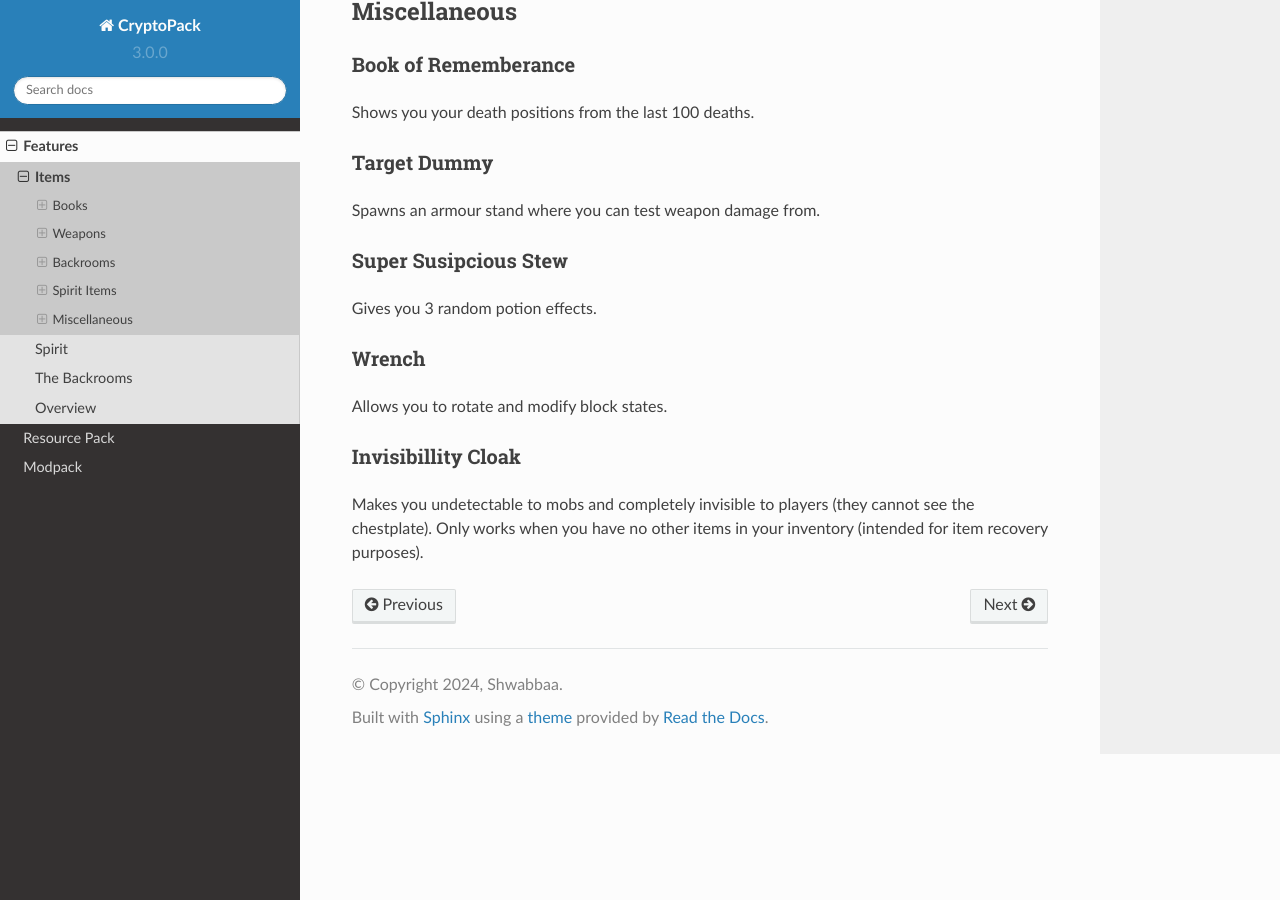
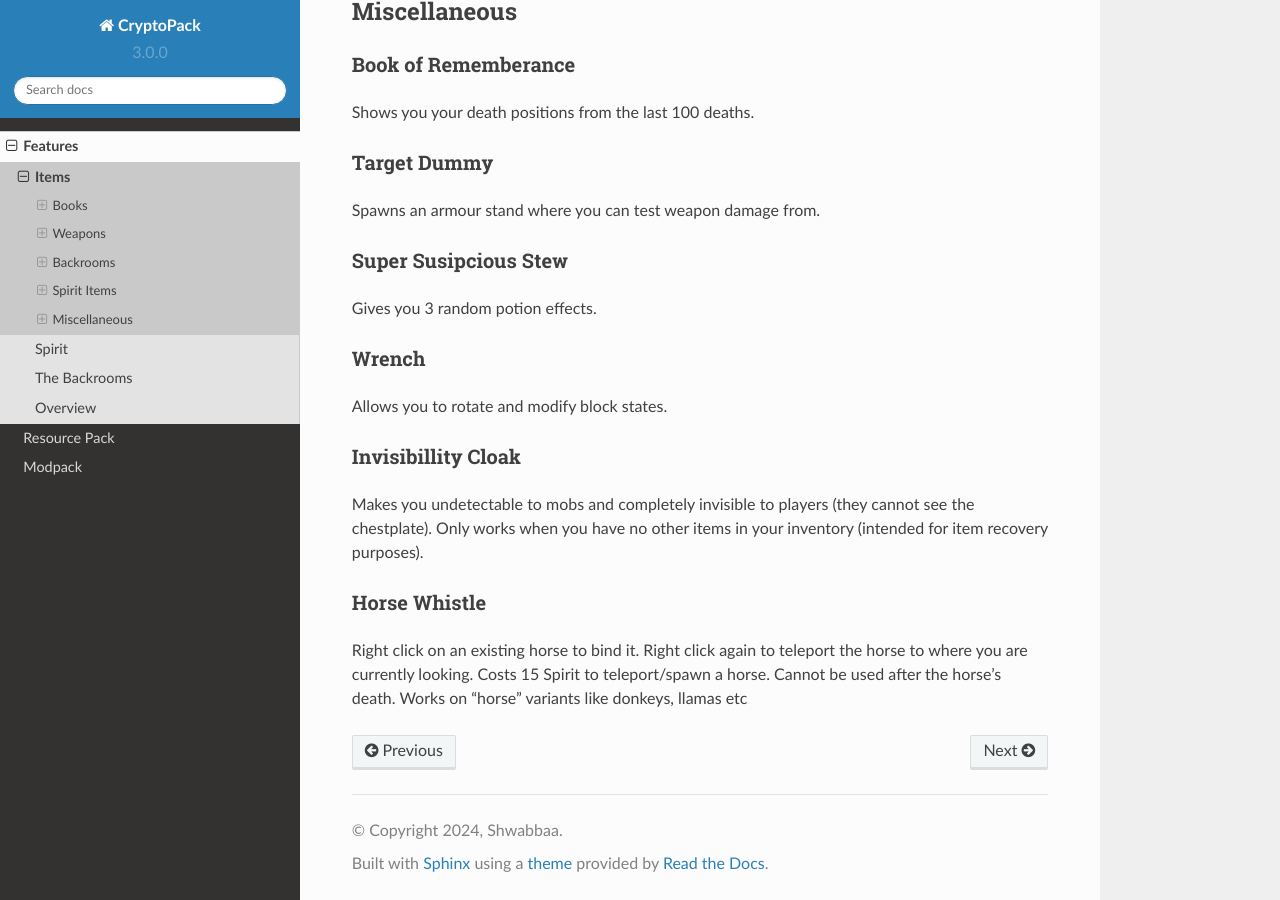
Before and after one commit to Shwabbaa/cryptopack-docs, a Sphinx documentation site: the page built from docs/source/features/items.rst, in a window 1280 px wide and 900 px high, scrolled down 7963 px. Built offline with Sphinx 7.4.7 and the Read the Docs theme 2.0.0, drawn with Linux system fonts in a browser that asks for light colours; pages that are not in the unit, such as notebooks, are missing from menus.

Commit message:
Update items.rst

```diff
--- a/docs/source/features/items.rst
+++ b/docs/source/features/items.rst
@@ -403,3 +403,7 @@ Invisibillity Cloak
 """"""""""""""
 Makes you undetectable to mobs and completely invisible to players (they cannot see the chestplate).
 Only works when you have no other items in your inventory (intended for item recovery purposes).
+
+Horse Whistle
+""""""""""""""
+Right click on an existing horse to bind it. Right click again to teleport the horse to where you are currently looking. Costs 15 Spirit to teleport/spawn a horse. Cannot be used after the horse's death. Works on "horse" variants like donkeys, llamas etc
```
